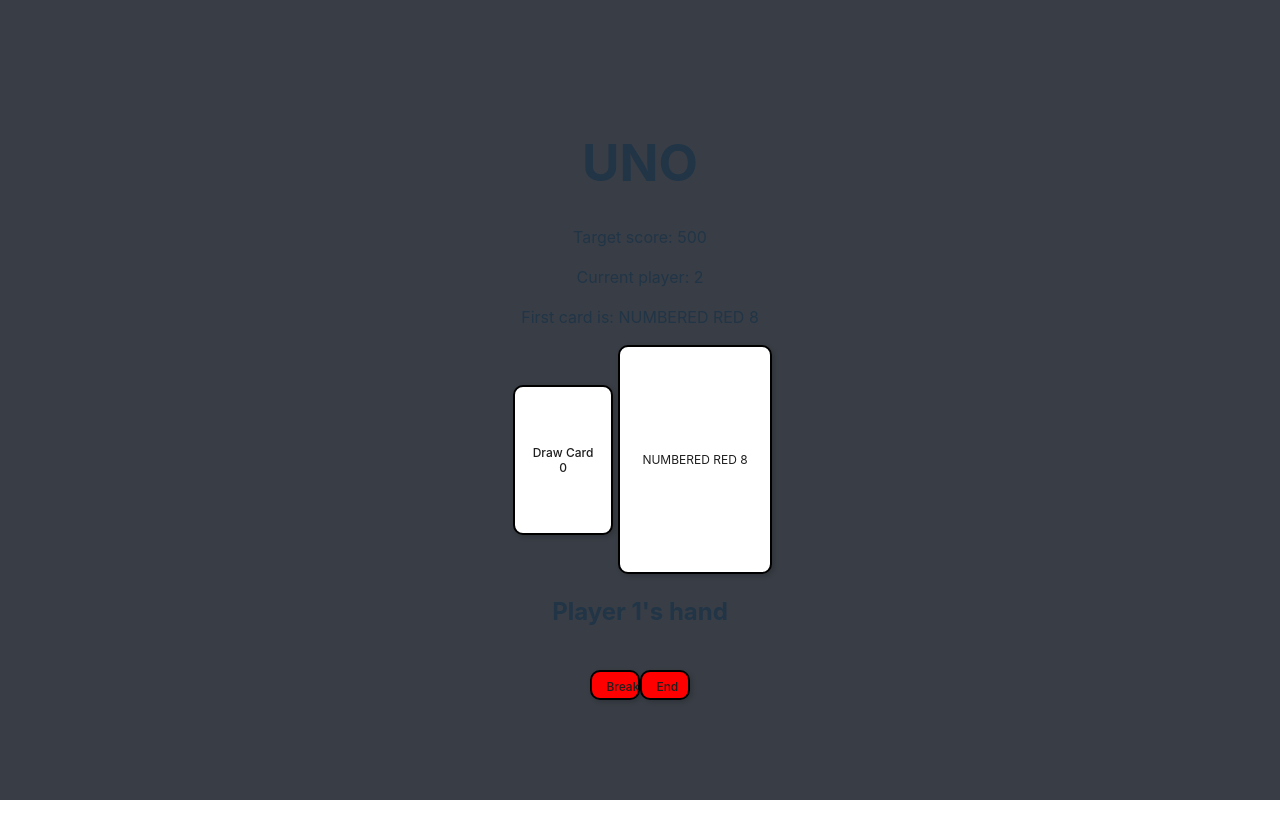
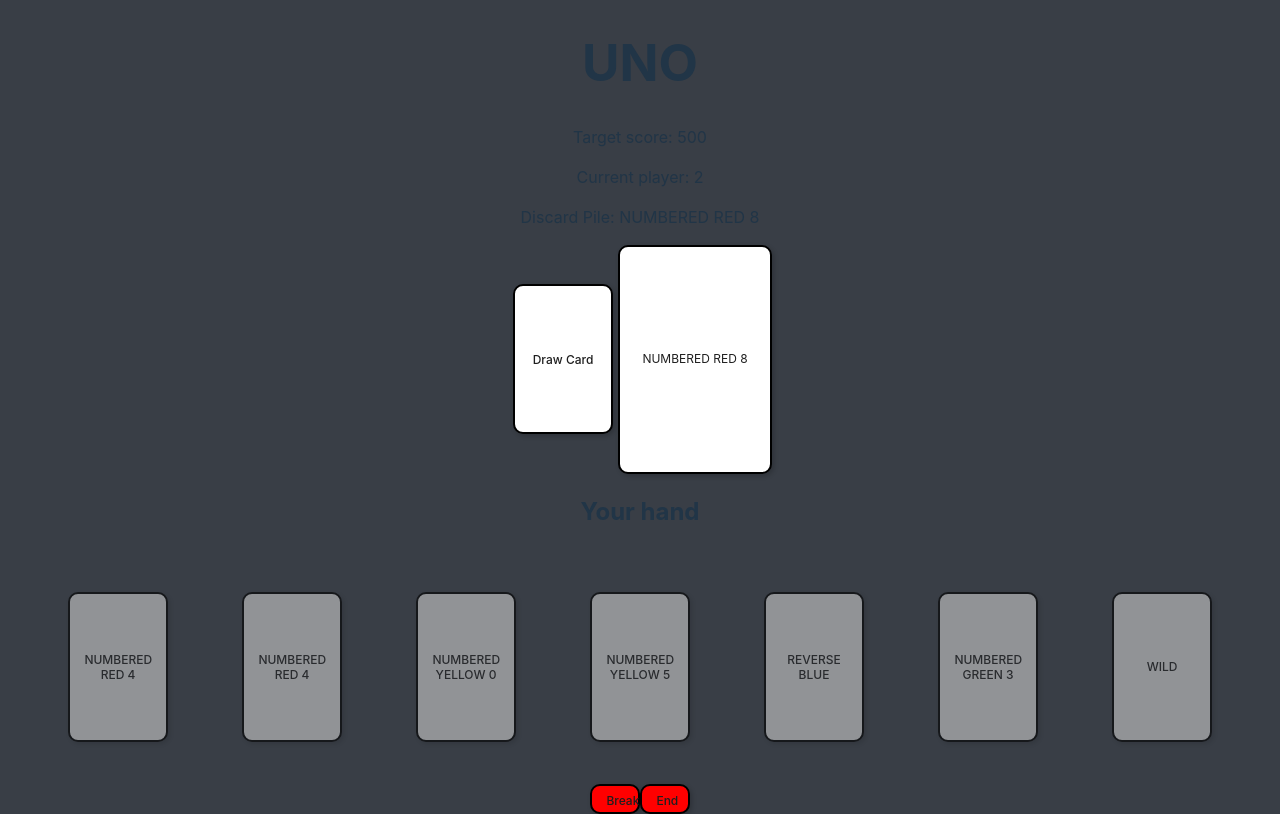
Before and after one commit to WEB3-Masters/Assignment_Two_VUE, a Vue app: page / in a window 1280 px wide. Both pictures are taken after a click on the button "Start new game". Built offline with nearby package versions, Linux system fonts and the light colour scheme.

Commit message:
Create PlayerHand component.

```diff
--- /dev/null
+++ b/src/components/PlayerHand.vue
@@ -0,0 +1,110 @@
+<template>
+  <div class="playerhand" ref="cardsContainer">
+    <h2>Your hand</h2>
+    <div class="cards">
+      <div
+        v-for="(card, index) in store.players[playerIndex].deck"
+        :key="index"
+        :class="['card', { playable: isPlayable(index) }]"
+      >
+        <button
+          @click="play(index, card.type)"
+          :class="{ inactive: !props.isActive }"
+          :disabled="!props.isActive"
+        >
+          {{ card.type }} {{ card.color }} {{ card.number }}
+        </button>
+      </div>
+    </div>
+  </div>
+</template>
+
+<script setup lang="ts">
+import type { Card, CardColor, CardType } from "../model/deck";
+import { useGameStore } from "../stores/GameStore";
+
+const store = useGameStore();
+const props = defineProps<{
+  cards: Array<Card>;
+  isActive: boolean;
+}>();
+
+const playerIndex = 0;
+
+function play(index: number, cardType: CardType) {
+  let chosenColor = undefined;
+  if (cardType === "WILD" || cardType === "WILD DRAW") {
+    const colorChoice = prompt(
+      "Choose a color:\n1. Blue\n2. Green\n3. Red\n4. Yellow"
+    );
+
+    const colorMap: Record<string, CardColor> = {
+      "1": "BLUE",
+      "2": "GREEN",
+      "3": "RED",
+      "4": "YELLOW",
+    };
+
+    chosenColor = colorChoice ? colorMap[colorChoice.trim()] : null;
+
+    if (!chosenColor) {
+      alert("Invalid choice. Please enter a number between 1 and 4.");
+      return;
+    }
+  }
+  if (props.isActive) store.play(index, chosenColor);
+}
+
+function isPlayable(index: number): boolean | undefined {
+  if (props.isActive) {
+    return store.canPlay(index);
+  }
+  return false;
+}
+</script>
+
+<style scoped lang="css">
+.playable:hover {
+  border: 1px solid rgb(2, 200, 255);
+  border-radius: 10px;
+  background-color: rgb(144, 233, 238);
+}
+
+.cards {
+  display: flex;
+  max-width: 100%;
+  overflow-x: auto;
+  scroll-snap-type: x mandatory;
+  scroll-behavior: smooth;
+  justify-content: start;
+  padding: 10px;
+  gap: 10px;
+}
+
+.playerhand {
+  display: flex;
+  flex-direction: column;
+  align-items: center;
+  max-width: 100%;
+}
+
+button {
+  width: 100px;
+  height: 150px;
+  background-color: #ffffff;
+  border: 2px solid #000;
+  border-radius: 10px;
+  text-align: center;
+  font-size: 12px;
+  box-shadow: 2px 2px 5px rgba(0, 0, 0, 0.2);
+  cursor: pointer;
+  color: #1f1f1f;
+  transition: background-color 0.3s, opacity 0.3s;
+}
+
+button.inactive {
+  background-color: #cccccc;
+  opacity: 0.6;
+  cursor: not-allowed;
+}
+</style>
--- a/src/components/UnoGamePlay.vue
+++ b/src/components/UnoGamePlay.vue
@@ -4,14 +4,22 @@
     <p>Target score: {{ targetScore }}</p>
     <p>Current player: {{ store.currentPlayerInTurn() }}</p>
     <p class="message">
-      First card is: {{ store.discardPileTopCard?.type }}
+      Discard Pile: {{ store.discardPileTopCard?.type }}
       {{ store.discardPileTopCard?.color }}
       {{ store.discardPileTopCard?.number }}
     </p>
 
     <div class="decks">
       <div class="card">
-        <button @click="drawCard">Draw Card {{ drawPileSize }}</button>
+        <button
+          @click="
+            {
+              store.draw();
+            }
+          "
+        >
+          Draw Card {{ drawPileSize }}
+        </button>
       </div>
       <div class="discard">
         {{ store.discardPileTopCard?.type }}
@@ -20,20 +28,10 @@
       </div>
     </div>
 
-    <div class="playerhand" ref="cardsContainer">
-      <h2>Player {{ currentPlayer + 1 }}'s hand</h2>
-      <div class="cards">
-        <div
-          v-for="(card, index) in playerHand"
-          :key="index"
-          :class="['card', { playable: isPlayable(index) }]"
-        >
-          <button @click="playCard(index)">
-            {{ card.type }} {{ card.color }} {{ card.number }}
-          </button>
-        </div>
-      </div>
-    </div>
+    <PlayerHand
+      :cards="store.players[playerIndex].deck"
+      :isActive="store.isPlayerInTurn(playerIndex)"
+    />
 
     <p v-if="winner">Player {{ winner + 1 }} wins the round!</p>
 
@@ -43,6 +41,7 @@
 </template>
 
 <script setup lang="ts">
+import PlayerHand from "../components/PlayerHand.vue";
 import { ref, computed, watch } from "vue";
 import { useRoute, useRouter } from "vue-router";
 import { Game } from "../model/uno";
@@ -59,40 +58,8 @@
 const game = ref<Game | undefined>(undefined);
 const currentPlayer = ref<number>(0);
 const winner = ref<number | undefined>(undefined);
+const playerIndex = 0;
 
-const playerHand = computed(
-  () => game.value?.hand?.playerHand(currentPlayer.value) ?? []
-);
-const topDiscardCard = computed(() => game.value?.hand?.discardPile().top());
-const drawPileSize = computed(() => game.value?.hand?.drawPile().size ?? 0);
-
-//<---- In game methods ---->
-const playCard = (cardIndex: number) => {
-  try {
-    game.value?.hand?.play(cardIndex);
-    currentPlayer.value = game.value?.hand?.playerInTurn() ?? 0;
-    if (currentPlayer.value !== 0) {
-      decideNextMove();
-    }
-    console.log("Player " + (currentPlayer.value + 1) + "'s turn");
-  } catch (error) {
-    console.error("Cannot play this card");
-  }
-};
-
-//TODO: Handle not being able to draw more than 1 card - and only play the drawn card
-const drawCard = () => {
-  try {
-    game.value?.hand?.draw();
-    console.log("player " + currentPlayer.value + " has drawn a card.");
-    if (!game.value?.hand?.canPlay(playerHand.value.length - 1)) {
-      currentPlayer.value = game.value?.hand?.playerInTurn() ?? 0;
-      console.log("Player " + currentPlayer.value + "'s turn");
-    }
-  } catch (error) {
-    console.error("Cannot draw a card");
-  }
-};
 //<---- Card behaviour ---->
 const cardsContainer = ref<HTMLDivElement | null>(null);
 watch(
@@ -107,10 +74,6 @@
   }
 );
 
-const isPlayable = (cardIndex: number) => {
-  return game.value?.hand?.canPlay(cardIndex);
-};
-
 const router = useRouter();
 //<--- Navigation --->
 const newRound = () => {
@@ -124,59 +87,9 @@
     name: "End",
   });
 };
-
-const decideNextMove = () => {
-  // Safely access the hand property, ensure it's not undefined and valid
-  const bots: ("easy" | "medium" | "hard")[] = [];
-  const hand: Hand | undefined = game?.value?.hand;
-
-  if (!hand) {
-    console.error("Hand is undefined or not properly initialized");
-    return;
-  }
-
-  // Validate if hand has all required properties
-  // if (!hand.players || !hand.playerHands || !hand._drawPile) {
-  //   console.error("Hand is missing required properties");
-  //   return;
-  // }
-
-  // Proceed with move decision if hand is valid
-  const currentPlayerIndex = game?.value?.hand?.playerInTurn() ?? 0;
-  const move = decideMove(hand, bots[currentPlayerIndex - 1]);
-  console.log("MOVE: ", move);
-
-  if (move === "draw") {
-    game?.value?.hand?.draw();
-    return;
-  }
-
-  if (move.nextColor) {
-    alert("Next Color is: " + move.nextColor);
-  }
-  game.value?.hand?.play(move.cardIndex, move.nextColor);
-};
 </script>
 
 <style scoped lang="css">
-.playerhand {
-  display: flex;
-  flex-direction: column;
-  align-items: center;
-  max-width: 100%;
-}
-
-.cards {
-  display: flex;
-  max-width: 100%;
-  overflow-x: auto;
-  scroll-snap-type: x mandatory;
-  scroll-behavior: smooth;
-  justify-content: start;
-  padding: 10px;
-  gap: 10px;
-}
-
 .card {
   display: flex;
   flex-direction: column;
@@ -187,12 +100,6 @@
 
 .card:first-child {
   scroll-margin-left: 10px;
-}
-
-.playable:hover {
-  border: 2px solid rgb(2, 200, 255);
-  border-radius: 10px;
-  background-color: rgb(144, 233, 238);
 }
 
 .decks {
--- a/src/model/engineService.ts
+++ b/src/model/engineService.ts
@@ -61,6 +61,10 @@
 		return card;
 	}
 
+	canPlay(cardIndex: number): boolean | undefined {
+		return this.game.hand?.canPlay(cardIndex);
+	}
+
 	decideMove(): void {
 		const hand = this.game.hand;
 		if (!hand) return;
--- a/src/stores/GameStore.ts
+++ b/src/stores/GameStore.ts
@@ -48,6 +48,10 @@
 		} catch {
 			alert("Illegal card play");
 		}
+	}
+
+	function canPlay(cardIndex: number) {
+		return engineService.canPlay(cardIndex);
 	}
 
 	function draw() {
@@ -156,6 +160,7 @@
 		isPlayerInTurn,
 		currentPlayerInTurn,
 		play,
+		canPlay,
 		draw,
 		sayUno,
 		catchUnoFailure,
```
